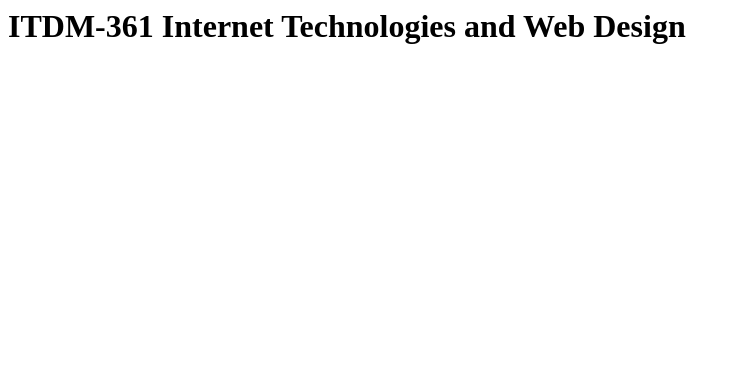
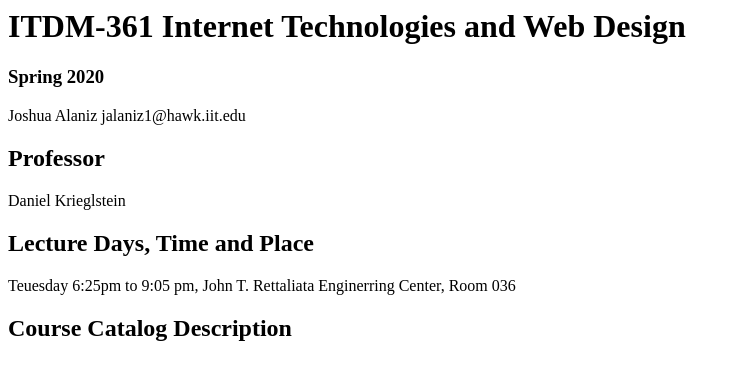
Before and after one commit to jalaniz-sys/lab2, a plain HTML site: page index.html in a window 1280 px wide. Shown: the whole page, without its empty margins (0-741 px from the left). Drawn offline with Linux system fonts and the light colour scheme.

Commit message:
Added up to Course Description

```diff
--- a/index.html
+++ b/index.html
@@ -6,11 +6,32 @@
 ITDM-361 Internet Technologies and Web Design
 </title>
 </head>
+
 <body>
 <h1>
 ITDM-361 Internet Technologies and Web Design
 </h1>
-
+<h3>
+Spring 2020
+</h3>
+<p>
+Joshua Alaniz jalaniz1@hawk.iit.edu
+</p>
+<h2>
+Professor
+</h2>
+<p>
+Daniel Krieglstein
+</p>
+<h2>
+Lecture Days, Time and Place
+</h2>
+<p>
+Teuesday 6:25pm to 9:05 pm, John T. Rettaliata Enginerring Center, Room 036
+</p>
+<h2>
+Course Catalog Description
+</h2>
 
 
 
```
